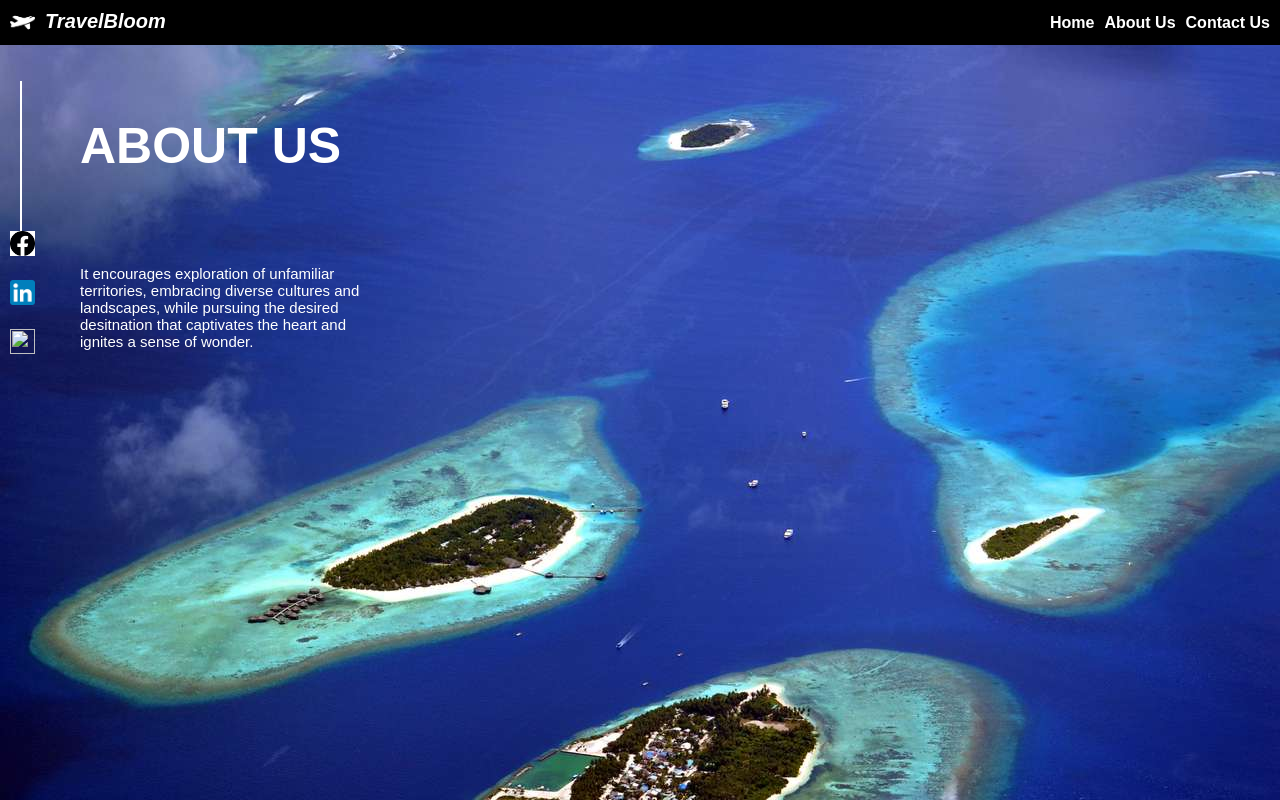
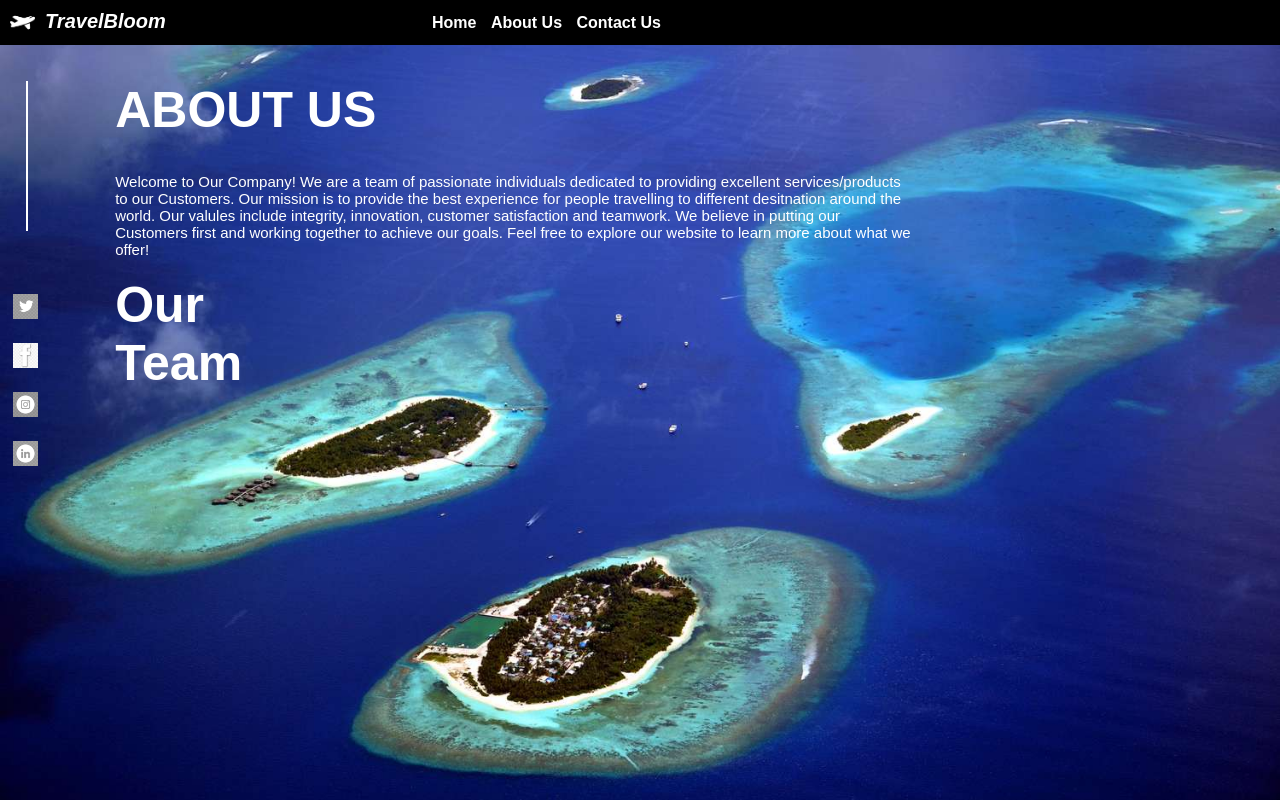
Before and after one commit to gabbresc59-prog/MyTravelRecommendations, a plain HTML site: page about_us.html in a window 1280 px wide. Drawn offline with Linux system fonts and the light colour scheme.

Commit message:
fixed css features

```diff
--- a/about_us.html
+++ b/about_us.html
@@ -19,27 +19,35 @@
                         <li><a href="./index.html" id="contact">Contact Us </a></li>
                     </ul>
                 </div>
+                <div class="space">
+                </div>
             </div>
         </nav>
         <div class="container">
             </br>
             </br>
             <div class="vertical"></div>
-            </br>
-            </br>
             <div class="headings">ABOUT US</div>
+            <div class="aboutus"></br></br>Welcome to Our Company! We are a team of passionate individuals
+                dedicated to providing excellent services/products to our Customers. Our mission is to provide
+                the best experience for people travelling to different desitnation around the world.
+                Our valules include integrity, innovation, customer satisfaction and teamwork. We believe in
+                putting our Customers first and working together to achieve our goals.
+                Feel free to explore our website to learn more about what we offer!
+            </div>
         </div>
         <div class="container">
             <div class="social_media">
-                <img src="./Images/facebook icon.jpg"></br>
-                <img src="./Images/LinkedIn_icon.svg.png"></br>
-                <img src="./Images/Instagram_icon.png.jpg"></br>
+                </br>
+                </br>
+                <img src="./Images/twitter.png"></br>
+                <img src="./Images/facebook.png"></br>
+                <img src="./Images/instagram.jpg"></br>
+                <img src="./Images/linkedin.jpg"></br>
             </div>
-            <div class="description"></br></br>It encourages exploration of unfamiliar territories,
-                embracing diverse cultures and landscapes, while pursuing the desired desitnation
-                that captivates the heart and ignites a sense of wonder.
+            <div id="ourteam">
+            </br><div id="ourteamtitle">Our Team</div>
             </div>
-            </br></br>
         </div>
     </body>
 </html>
--- a/travel_rec.css
+++ b/travel_rec.css
@@ -16,26 +16,43 @@
     font-weight: bold;
   }
 
+  #company_name {
+    display: inline;
+    font-weight: bold;
+    font-size: 20px;
+    font-style: italic;
+    padding-left: 10px;
+    float: left;
+  }
+
+  #icon {
+    float: left;
+    width: 25px;
+    height: 25px;
+  }
+
+  .links {
+    display: flex;
+  }
+
   .links ul {
     list-style-type: none;
-    /* padding: 0; */
   }
 
   .links ul li {
-    display: inline;
+    display: inline-block;
   }
 
   .links ul li a {
     text-decoration: none;
     color: white;
     font-weight: bold;
-    float: left;
     padding-left: 10px;
   }
 
-  .links {
-    float: left;
-    /*padding-left: 1cm;*/
+  .links ul li a:hover {
+    font-weight: bolder;
+    color: red;
   }
 
   .search {
@@ -49,21 +66,6 @@
     width: 20px;
     height: 20px;
     vertical-align: bottom;
-  }
-
-  #company_name {
-    display: inline;
-    font-weight: bold;
-    font-size: 20px;
-    font-style: italic;
-    padding-left: 10px;
-    float: left;
-  }
-
-  #icon {
-    float: left;
-    width: 25px;
-    height: 25px;
   }
 
   #conditionInput {
@@ -89,12 +91,18 @@
   .vertical {
     border-left: 2px solid white;
     height: 150px;
-    margin-left: 20px;
+    margin-left: 2%;
     float: left;
   }
 
   body {
     background-image: url('./Images/Landscape.jpg');
+    background-size: cover;
+    background-repeat: no-repeat;
+    background-attachment: fixed;
+    background-position: center;
+    font-family: Arial, Helvetica, sans-serif;
+    color: white;
   }
 
   .container {
@@ -104,16 +112,14 @@
   .headings {
     max-width: 400px;
     overflow: hidden;
-    margin-left: 80px;
-    color: white;
-    font-family: Arial, Helvetica, sans-serif;
+    margin-left: 9%;
     font-weight: bolder;
     font-size: 50px;
   }
 
   .social_media {
     max-width: 30px;
-    margin-left: 10px;
+    margin-left: 1%;
     float: left;
   }
 
@@ -126,16 +132,13 @@
   .description {
     max-width: 300px;
     overflow: hidden;
-    margin-left: 80px;
-    color: white;
-    font-family: Arial, Helvetica, sans-serif;
+    margin-left: 9%;
     font-size: 15px;
   }
 
   .book {
-    margin-left: 90px;
+    margin-left: 9%;
     background-color: rgb(0, 118, 106);
-    color: white;
     padding-top: 5px;
     padding-bottom: 5px;
     padding-left: 20px;
@@ -144,3 +147,22 @@
     font-size: 12px;
     border-style: none;
   }
+
+  .aboutus {
+    max-width: 800px;
+    overflow: hidden;
+    margin-left: 9%;
+    font-size: 15px;
+  }
+
+  .space {
+    float: right;
+    width: 28%;
+  }
+
+  #ourteamtitle {
+    max-width: 200px;
+    font-size: 50px;
+    font-weight: bolder;
+    margin-left: 9%;
+  }
```
Also changed, not shown: index.html (+1 -1 lines).
